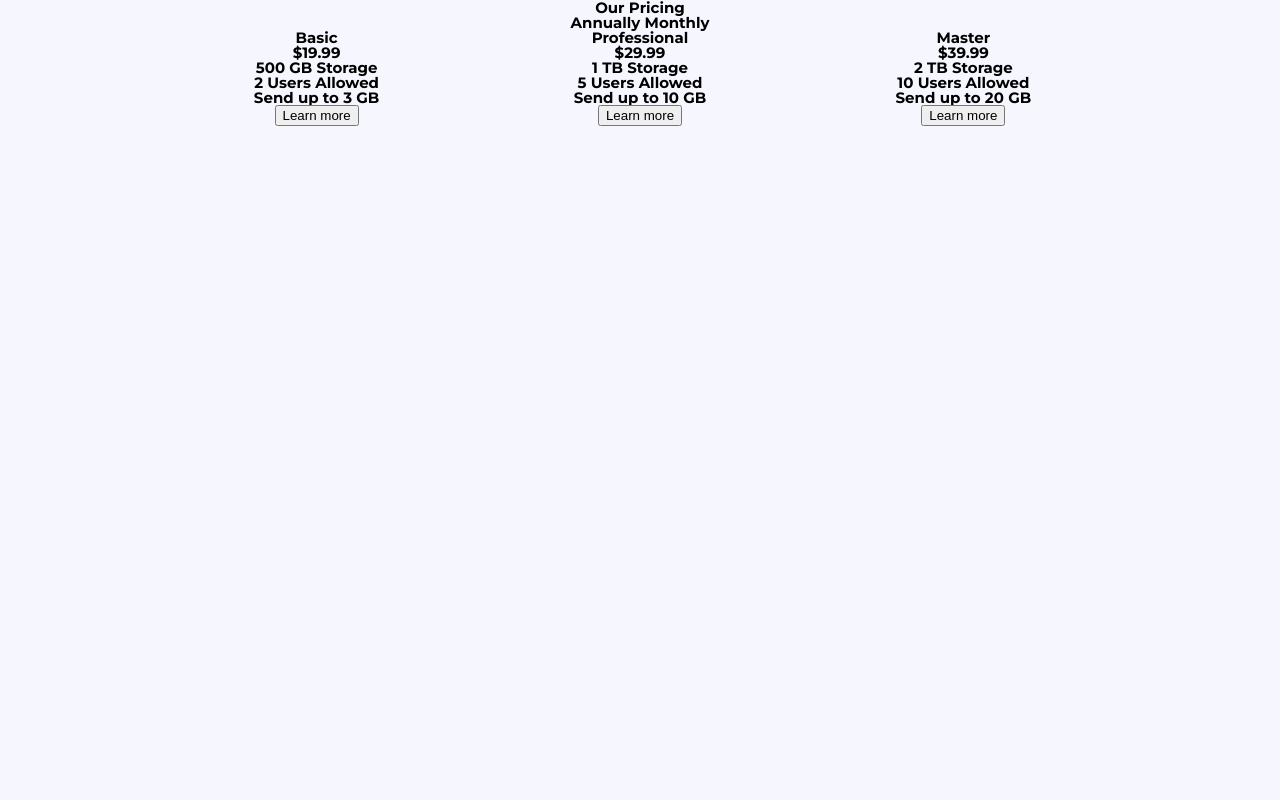
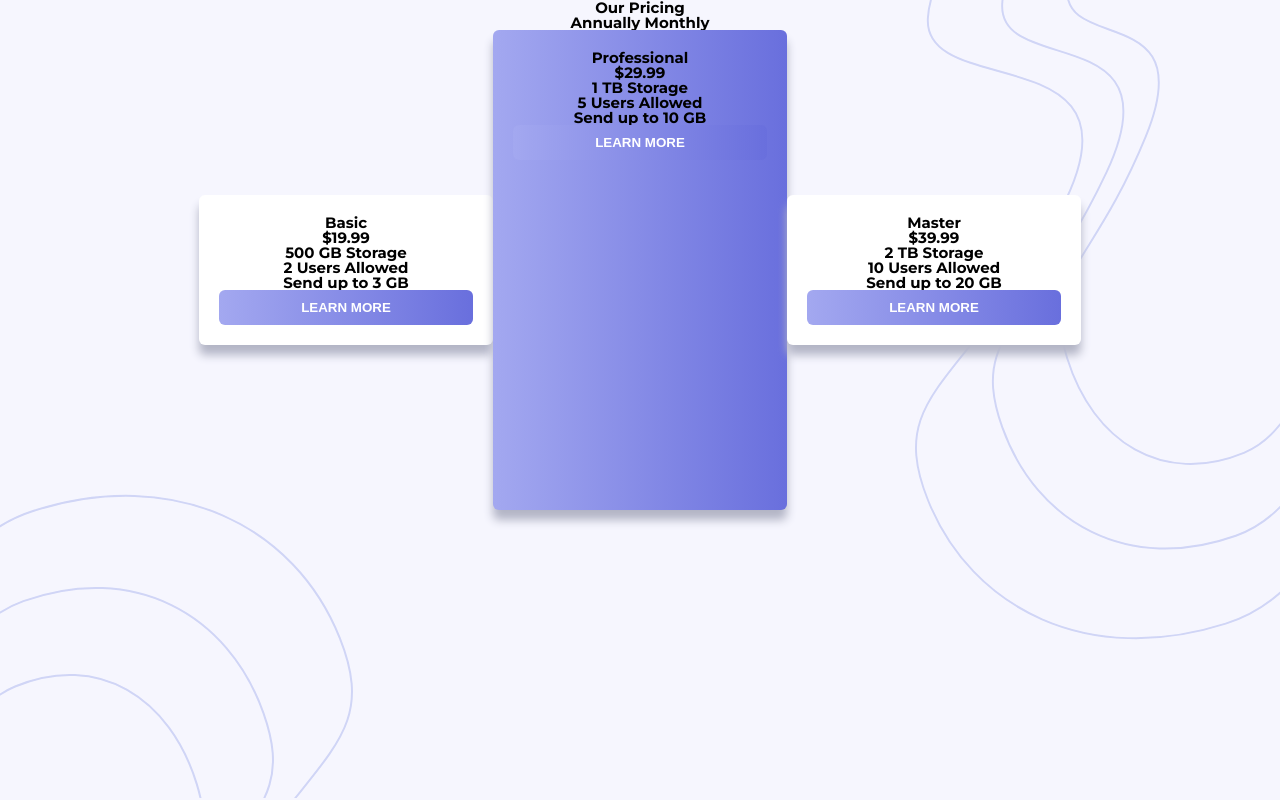
Before and after one commit to CorbicBojana/JS6, a website: page dist/index.html in a window 1280 px wide. Drawn offline with Linux system fonts and the light colour scheme.

Commit message:
set style for col

```diff
--- a/app/scss/_variables.scss
+++ b/app/scss/_variables.scss
@@ -3,3 +3,4 @@ $very-light-grayish-blue: hsl(240, 78%, 98%);
 $light-grayish-blue: hsl(234, 14%, 74%);
 $grayish-blue: hsl(233, 13%, 49%);
 $dark-grayish-blue: hsl(232, 13%, 33%);
+$white-color: hsl(0,0%,100%);
--- a/app/scss/main.scss
+++ b/app/scss/main.scss
@@ -33,11 +33,56 @@ html {
   }
 
   .col-1 {
-    width: 33%;
+    width: 30%;
+    padding: 2rem;
+    background-color: $white-color;
+    border-radius: 0.6rem;
+    box-shadow: 0 1rem 1rem 0 $light-grayish-blue;
+    position: relative;
+    z-index: 10;
+  }
+
+  .col-blue {
+    height: 60vh;
+    background-image: $primary-color;
   }
 
   img {
     max-width: 100%;
   }
 
+  .img-top {
+    position: absolute;
+    top: 0;
+    right: 0;
+    height: 80vh;
+
+    img {
+      height: 100%;
+    }
+  }
+
+  .img-bottom {
+    position: absolute;
+    bottom: 0;
+    left: 0;
+  }
+
+  .button {
+    width: 100%;
+    padding: 1rem;
+    background-image: $primary-color;
+    color: $white-color;
+    font-weight: 700;
+    text-transform: uppercase;
+    border-radius: 0.6rem;
+    border: none;
+    outline: none;
+    cursor: pointer;
+
+    &:hover {
+      color: $grayish-blue;
+    }
+  }
+
   @import "media";
```
Also changed, not shown: dist/css/main.css, dist/css/main.min.css, dist/index.html.
